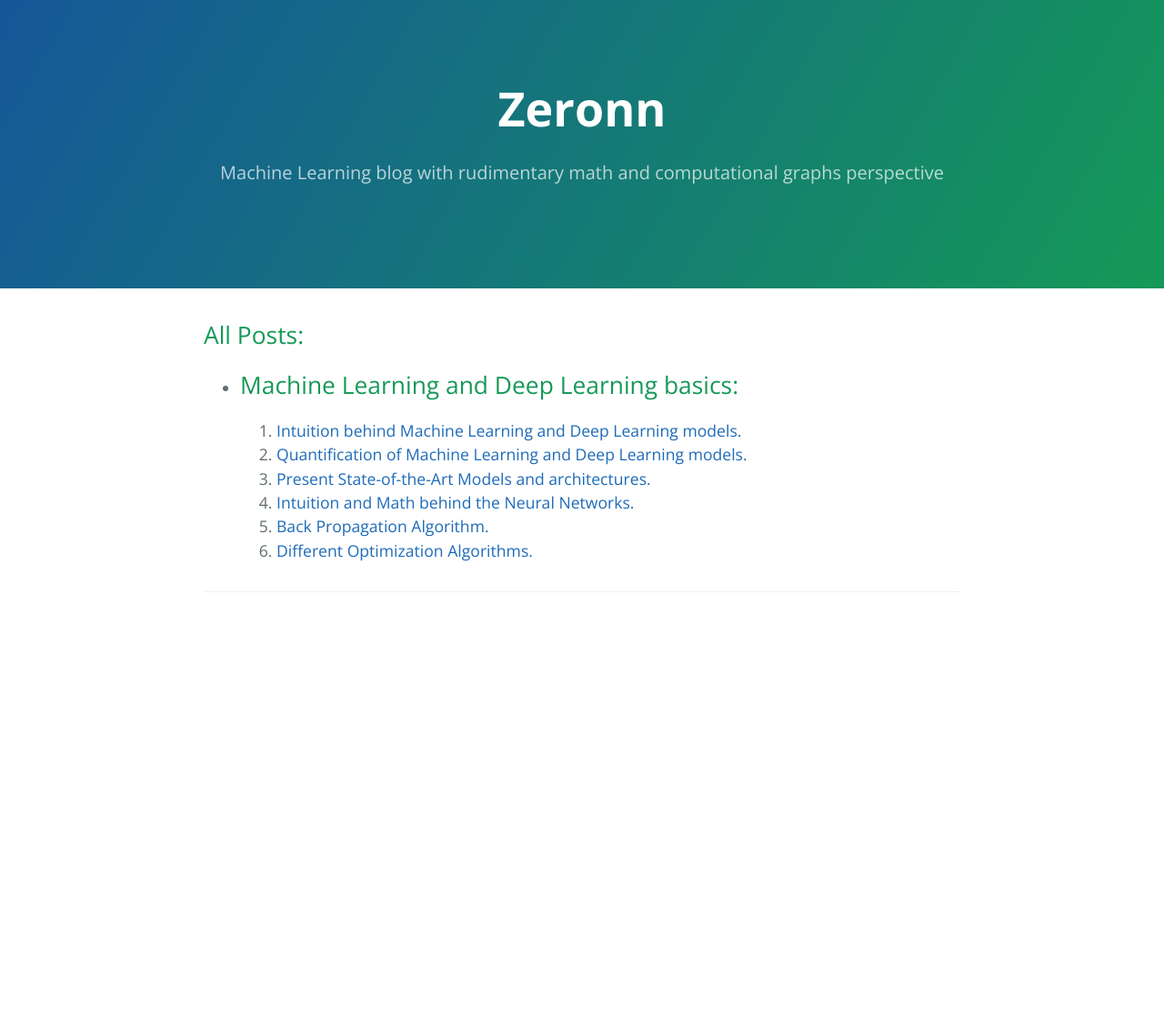
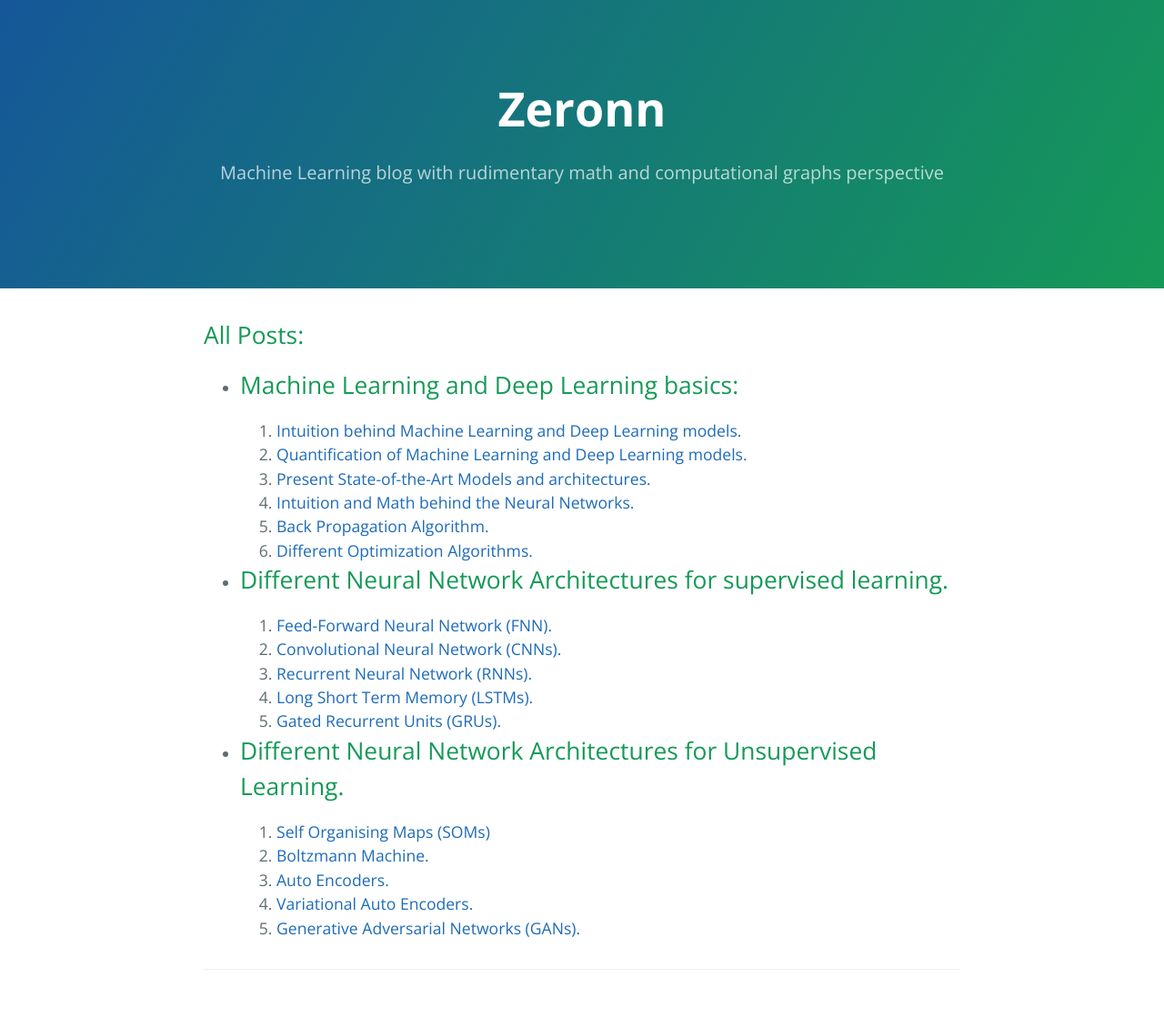
Before and after one commit to abhishekyana/abhishekyana.github.io, a Jekyll site: the page built from index.md, in a window 1280 px wide. Shown: the whole page at 91% size. Built offline with Jekyll 4.4.1, drawn with Linux system fonts in a browser that asks for light colours; our own code applies the rules of GitHub Pages for plain Markdown files; before the commit the page ends 900 px from its top, so only the background shows below that.

Commit message:
Added content to index

```diff
--- a/index.md
+++ b/index.md
@@ -9,3 +9,15 @@ layout: default
   1. [Intuition and Math behind the Neural Networks.](uc)
   1. [Back Propagation Algorithm.](uc)
   1. [Different Optimization Algorithms.](uc)
+* ## Different Neural Network Architectures for supervised learning.
+  1. [Feed-Forward Neural Network (FNN).](uc)
+  1. [Convolutional Neural Network (CNNs).](uc)
+  1. [Recurrent Neural Network (RNNs).](uc)
+  1. [Long Short Term Memory (LSTMs).](uc)
+  1. [Gated Recurrent Units (GRUs).](uc)
+* ## Different Neural Network Architectures for Unsupervised Learning.
+  1. [Self Organising Maps (SOMs)](uc)
+  1. [Boltzmann Machine.](uc)
+  1. [Auto Encoders.](uc)
+  1. [Variational Auto Encoders.](uc)
+  1. [Generative Adversarial Networks (GANs).](uc)
```
